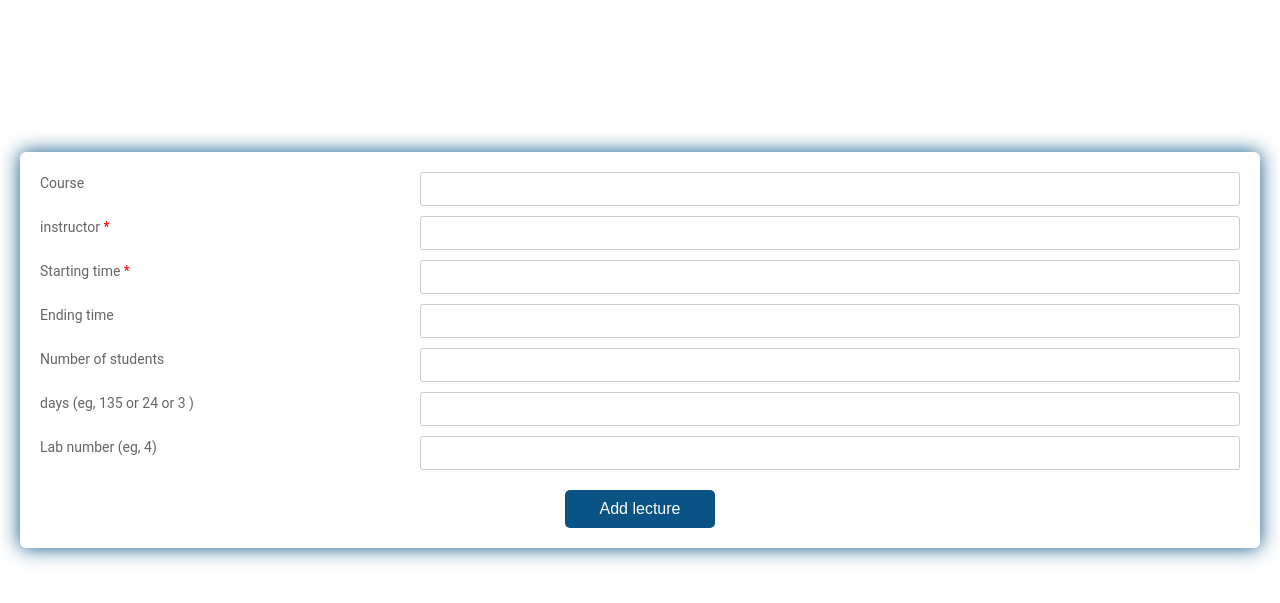
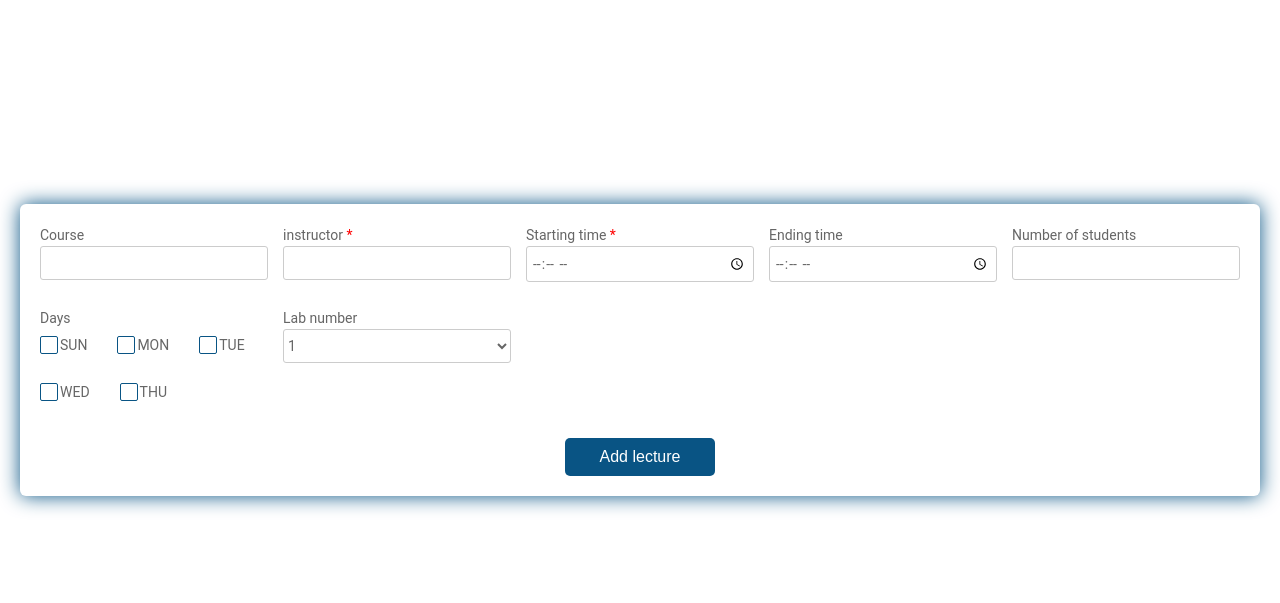
Before and after one commit to samyabdellatif/labs, a Flask app: page /cpanel in a window 1280 px wide. Shown: the part 50-653 px from the top of the page. Run offline with Flask 3, Linux system fonts and the light colour scheme; parts of the project's set-up code (start-up, migrations or seed data) failed here and were passed over.

Commit message:
improve the form to add lectures

```diff
--- a/server.py
+++ b/server.py
@@ -151,7 +151,8 @@ def about():
 @labapp.route('/insert_lecture', methods=['GET', 'POST']) #allow both GET and POST requests
 def insert_lecture():
     course = request.args.get("course")
-    days = request.args.get("days")
+    days_list = request.args.getlist("days")
+    days = ''.join(sorted(days_list))
     starttime = request.args.get("starttime")
     endtime = request.args.get("endtime")
     numberOfStudents = request.args.get("numberOfStudents")
--- a/templates/cpanel.html
+++ b/templates/cpanel.html
@@ -36,6 +36,9 @@
       border-radius: 6px;
       background: #fff;
       box-shadow: 0 0 20px 0 #095484;
+      display: grid;
+      grid-template-columns: repeat(auto-fit, minmax(200px, 1fr));
+      gap: 15px;
       }
       input, select, textarea {
       margin-bottom: 10px;
@@ -43,7 +46,7 @@
       border-radius: 3px;
       }
       input {
-      width: calc(100% - 10px);
+      width: 100%;
       padding: 5px;
       }
       select {
@@ -104,6 +107,16 @@
       }
       .checkbox-item label {
       margin: 5px 20px 10px 0;
+      padding-left: 20px;
+      }
+      .form-group {
+      display: flex;
+      flex-direction: column;
+      }
+      .checkbox-item {
+      display: flex;
+      flex-wrap: wrap;
+      gap: 10px;
       }
       label.radio:before, label.check:before {
       content: "";
@@ -152,6 +165,7 @@
       .btn-block {
       margin-top: 10px;
       text-align: center;
+      grid-column: 1 / -1;
       }
       button {
       width: 150px;
@@ -167,50 +181,57 @@
       background: #0666a3;
       }
       @media (min-width: 568px) {
-      .half-item {
-      display: flex;
-      flex-wrap: wrap;
-      justify-content: space-between;
-      }
-      .half-item input {
-      width: calc(70% - 20px);
-      }
-      .half-item select {
-      width: calc(70% - 8px);
-      }
       }
     </style>
   </head>
   <body>
     <div class="testbox">
     <form action="{{ url_for('insert_lecture') }}" method="GET">
-      <div class="half-item">
+      <div class="form-group">
         <p>Course</p>
         <input type="text" name="course"/>
       </div>
-      <div class="half-item">
+      <div class="form-group">
         <p>instructor <span class="required">*</span></p>
         <input type="text" name="instructor" />
       </div>
-      <div class="half-item">
+      <div class="form-group">
         <p>Starting time <span class="required">*</span></p>
-        <input type="text" name="starttime" required/>
+        <input type="time" name="starttime" required/>
       </div>
-      <div class="half-item">
+      <div class="form-group">
         <p>Ending time</p>
-        <input type="text" name="endtime"/>
+        <input type="time" name="endtime"/>
       </div>
-      <div class="half-item">
+      <div class="form-group">
         <p>Number of students</p>
         <input type="text" name="numberOfStudents"/>
       </div>
-      <div class="half-item">
-        <p>days (eg, 135 or 24 or 3 )</p>
-        <input type="text" name="days"/>
+      <div class="form-group">
+        <p>Days</p>
+        <div class="checkbox-item">
+          <input type="checkbox" id="sun" name="days" value="1"/>
+          <label for="sun" class="check">SUN</label>
+          <input type="checkbox" id="mon" name="days" value="2"/>
+          <label for="mon" class="check">MON</label>
+          <input type="checkbox" id="tue" name="days" value="3"/>
+          <label for="tue" class="check">TUE</label>
+          <input type="checkbox" id="wed" name="days" value="4"/>
+          <label for="wed" class="check">WED</label>
+          <input type="checkbox" id="thu" name="days" value="5"/>
+          <label for="thu" class="check">THU</label>
+        </div>
       </div>
-      <div class="half-item">
-        <p>Lab number (eg, 4)</p>
-        <input type="text" name="lab"/>
+      <div class="form-group">
+        <p>Lab number</p>
+        <select name="lab">
+          <option value="1">1</option>
+          <option value="2">2</option>
+          <option value="3">3</option>
+          <option value="4">4</option>
+          <option value="5">5</option>
+          <option value="6">6</option>
+        </select>
       </div>
         <div class="btn-block">
           <button type="submit">Add lecture</button>
```
